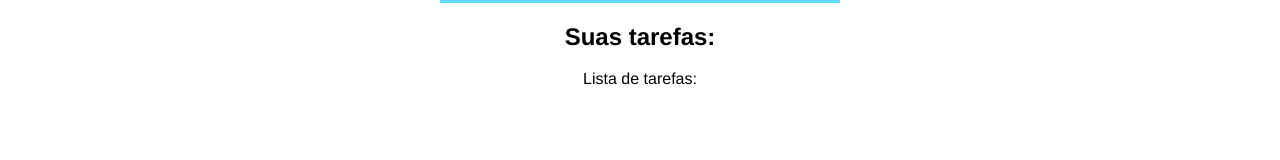
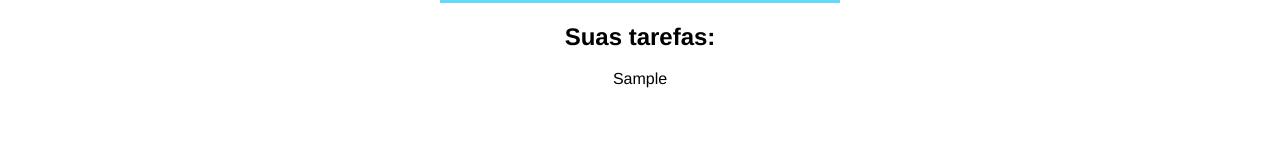
Before and after one commit to Orozimbo1/React-TS_Todo, a React (Vite) app in the folder todo-list/: page / in a window 1280 px wide. Both pictures are taken after typing "Sample" into the empty fields and a click on the input "Criar tarefa". Shown: the part 333-493 px from the top of the page. Built offline with nearby package versions, Linux system fonts and the light colour scheme.

Commit message:
Exibindo lista de tarefas

```diff
--- a/todo-list/src/App.tsx
+++ b/todo-list/src/App.tsx
@@ -26,7 +26,7 @@
         </div>
         <div>
           <h2>Suas tarefas:</h2>
-          <TaskList />
+          <TaskList taskList={taskList} />
         </div>
       </main>
       <Footer />
--- a/todo-list/src/components/TaskList.tsx
+++ b/todo-list/src/components/TaskList.tsx
@@ -1,12 +1,26 @@
-import React from 'react'
+// CSS
+import styles from './TaskList.module.css'
 
-type Props = {}
+// Interface
+import { ITask } from '../interface/Task'
 
-const TaskList = (props: Props) => {
+type Props = {
+  taskList: ITask[]
+}
+
+const TaskList = ({ taskList }: Props) => {
   return (
-    <div>
-      <p>Lista de tarefas:</p>
-    </div>
+    <>
+      {taskList.length > 0 ? (
+        taskList.map((task) => (
+          <div key={task.id}>
+            {task.title}
+          </div>
+        ))
+      ) : (
+        <p>Não tem tarefa</p>
+      )}
+    </>
   )
 }
 
```
Also changed, not shown: todo-list/src/components/TaskList.module.css (added).
